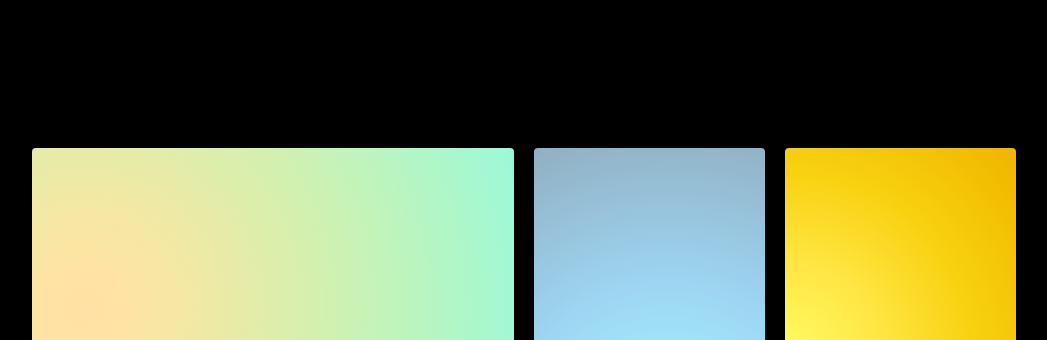
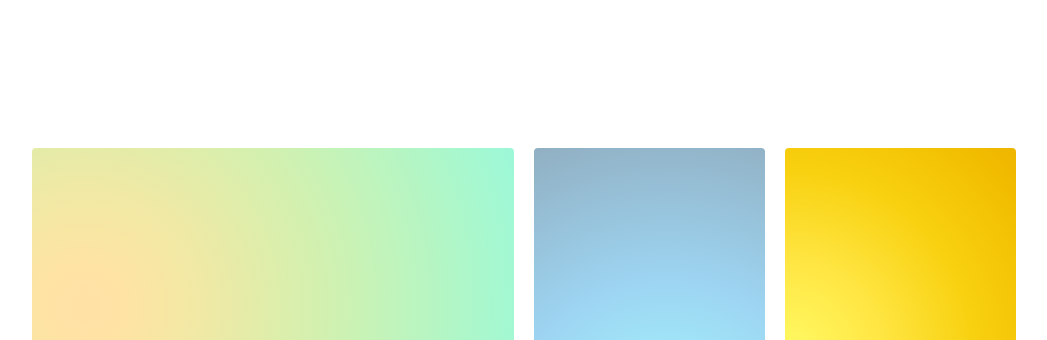
Before and after one commit to jhanerson/yanerson, a plain HTML site: page secciones/index.html in a window 1280 px wide. Shown: the top 340 px of the page, without its empty margins (116-1163 px from the left). Drawn offline with nearby package versions, Linux system fonts and the light colour scheme.

Commit message:
V-1-0002

```diff
--- a/secciones/css/grid.css
+++ b/secciones/css/grid.css
@@ -3,7 +3,7 @@
     display: flex;
     align-items: center;
     justify-content: center;
-    background-color: #ffffffee;
+    background-color: rgba(128, 151, 160, 0.603);
     border-radius: 4px;
     transition: transform 0.35s ease-in-out;
     background-size: cover;
--- a/secciones/css/style.css
+++ b/secciones/css/style.css
@@ -16,7 +16,7 @@ margin: 10%;
 }
 
 body {
-    background-color: black;
+    background-color: white;
 
 }
 
```
